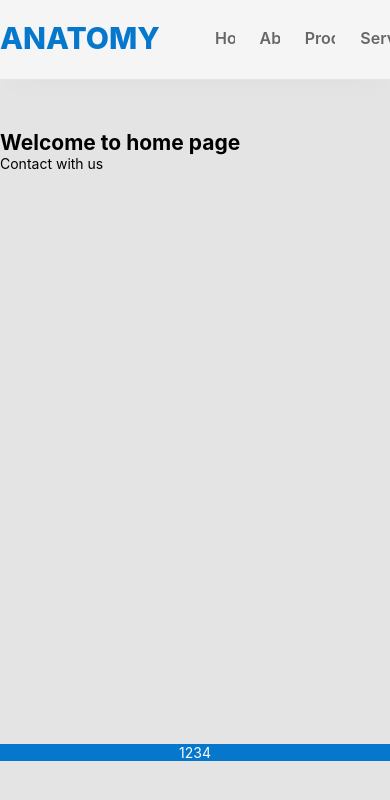
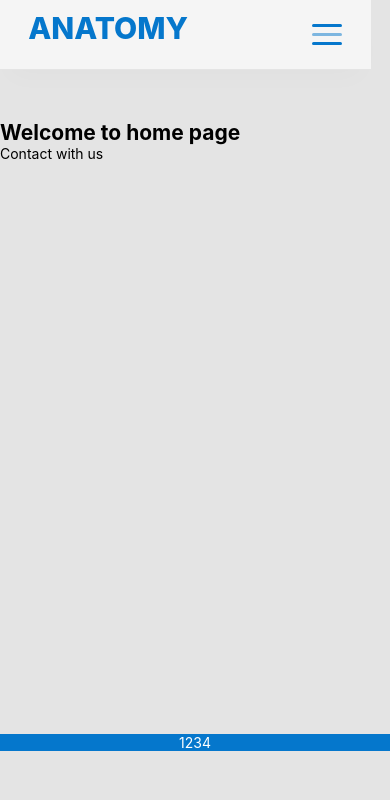
Before and after one commit to mralaminahamed/react-my-app, a React (Create React App) app: page / in a window 390 px wide. Shown: the top 800 px of the page. Built offline with nearby package versions, Linux system fonts and the light colour scheme.

Commit message:
add responsive header

```diff
--- a/src/Assets/sass/App.scss
+++ b/src/Assets/sass/App.scss
@@ -4,6 +4,9 @@
 /* add dependencies for componenet base design */
 @import "./header-area.scss";
 @import "./footer-area.scss";
+
+/* add responsive stylesheets for all components */
+@import "./responsive/header-area.scss";
 
 
 .container {
--- a/src/Assets/sass/header-area.scss
+++ b/src/Assets/sass/header-area.scss
@@ -22,6 +22,12 @@
     justify-content: flex-start;
     align-items: center;
   }
+}
+
+.MenuArea {
+  display: flex;
+  flex-direction: row;
+  align-items: center;
 }
 
 
@@ -62,3 +68,54 @@
     }
   }
 }
+
+
+/* humberger */
+/* https://codepen.io/sitanotern1337/pen/xyQppZ */
+
+.humberger-icon {
+  margin: 0;
+  margin-left: 15px;
+  padding: 0;
+  float: left;
+  transition: opacity 300ms;
+  display: none;
+}
+
+.humberger-icon:hover {
+  cursor: pointer;
+  opacity: .5;
+}
+
+.humberger-icon .line{
+  width: 30px;
+  height: 3px;
+  background: rgb(236, 66, 66);
+  margin: 6px auto;
+  transition: all 0.3s ease-in-out;
+  border-radius: 5px;
+}
+
+.humberger-icon .line:nth-child(1) {
+  background-color: var(--brand-color);
+}
+
+.humberger-icon .line:nth-child(2) {
+  background-color: rgba(#0577cc, 0.5);
+}
+
+.humberger-icon .line:nth-child(3) {
+  background-color: var(--brand-color);
+}
+
+.humberger-icon.isactive .line:nth-child(2) {
+  opacity: 0;
+}
+
+.humberger-icon.isactive .line:nth-child(1) {
+  transform: translateY(13px) rotate(45deg);
+}
+
+.humberger-icon.isactive .line:nth-child(3) {
+  transform: translateY(-13px) rotate(-45deg);
+}
--- a/src/Assets/sass/psudo.scss
+++ b/src/Assets/sass/psudo.scss
@@ -10,6 +10,8 @@
   border-width: 0;
   box-sizing: border-box;
   clear: both;
+
+  transition: ease 300 ms;
 }
 
 :root {
--- /dev/null
+++ b/src/Assets/sass/responsive/header-area.scss
@@ -0,0 +1,46 @@
+/* for mobile s size */
+@media screen and (max-width:375px) {
+    body {
+        font-size: 12px;
+    }
+}
+
+/* for mobile l size */
+@media screen and (max-width:425px) {
+    .MenuArea ul {
+        display: none !important;
+    }
+    .MenuArea .humberger-icon {
+        display: block;
+    }
+
+
+    header {
+        width: 95%;
+    }
+}
+
+
+
+/* for tablet size */
+@media screen and (max-width:768px) {
+    header {
+        height: 70px;
+    }
+
+    .BrandArea {
+        padding: 10px 0;
+    }
+
+    .MenuArea ul a, .MenuArea ul li a {
+        padding: 23px 15px;
+    }
+}
+
+/* for laptop size */
+@media screen and (max-width:1024px) {
+    header {
+        padding-left: 20px;
+        padding-right: 20px;
+    }
+}
--- a/src/Assets/ts/Components/Navitgation.tsx
+++ b/src/Assets/ts/Components/Navitgation.tsx
@@ -25,6 +25,11 @@ export default function Navigation() {
 							</li>
 						))}
 					</ul>
+					<span className="humberger-icon">
+						<div className="line"></div>
+						<div className="line"></div>
+						<div className="line"></div>
+					</span>
 				</section>
 			</nav>
 		</header>
```
